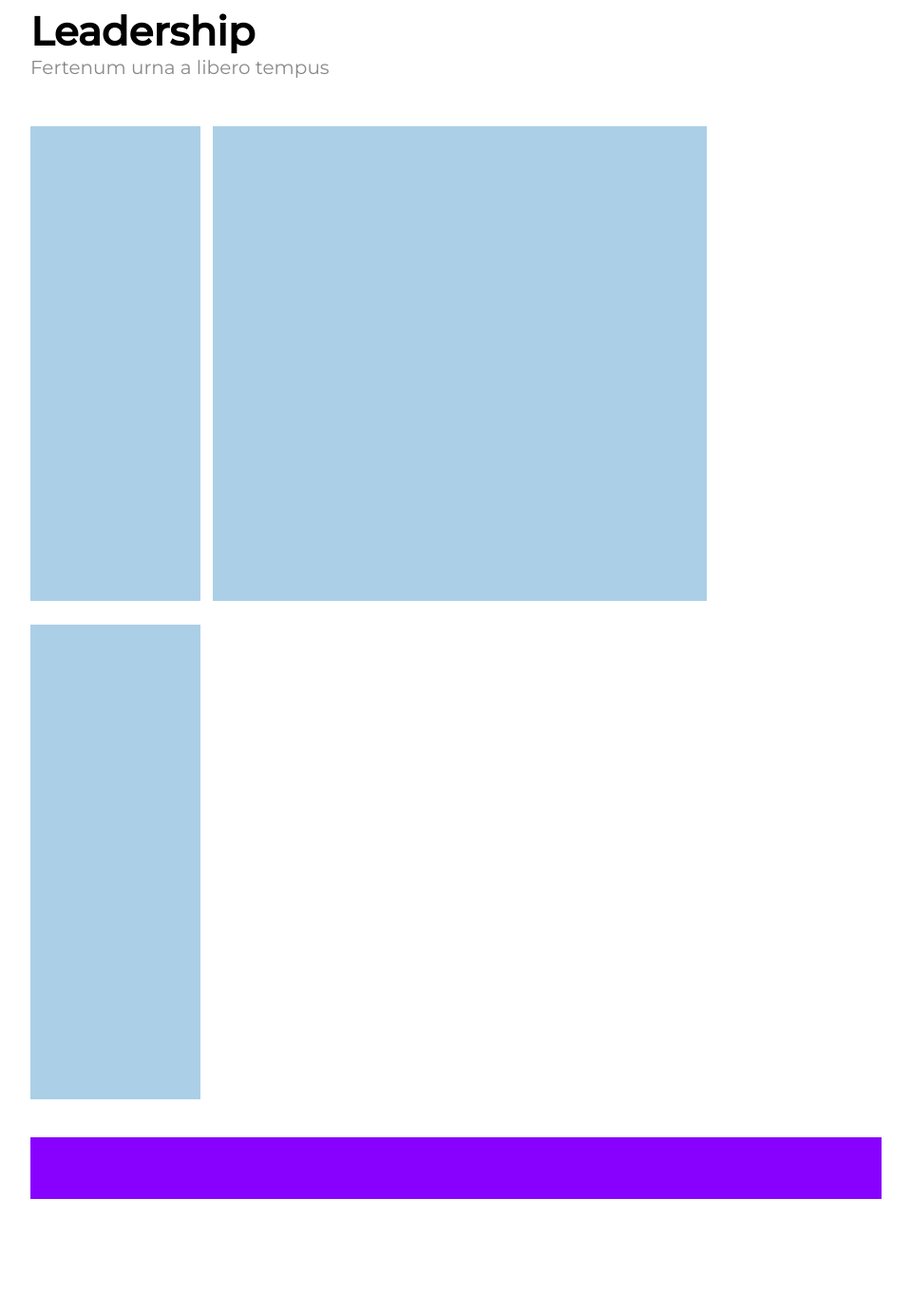
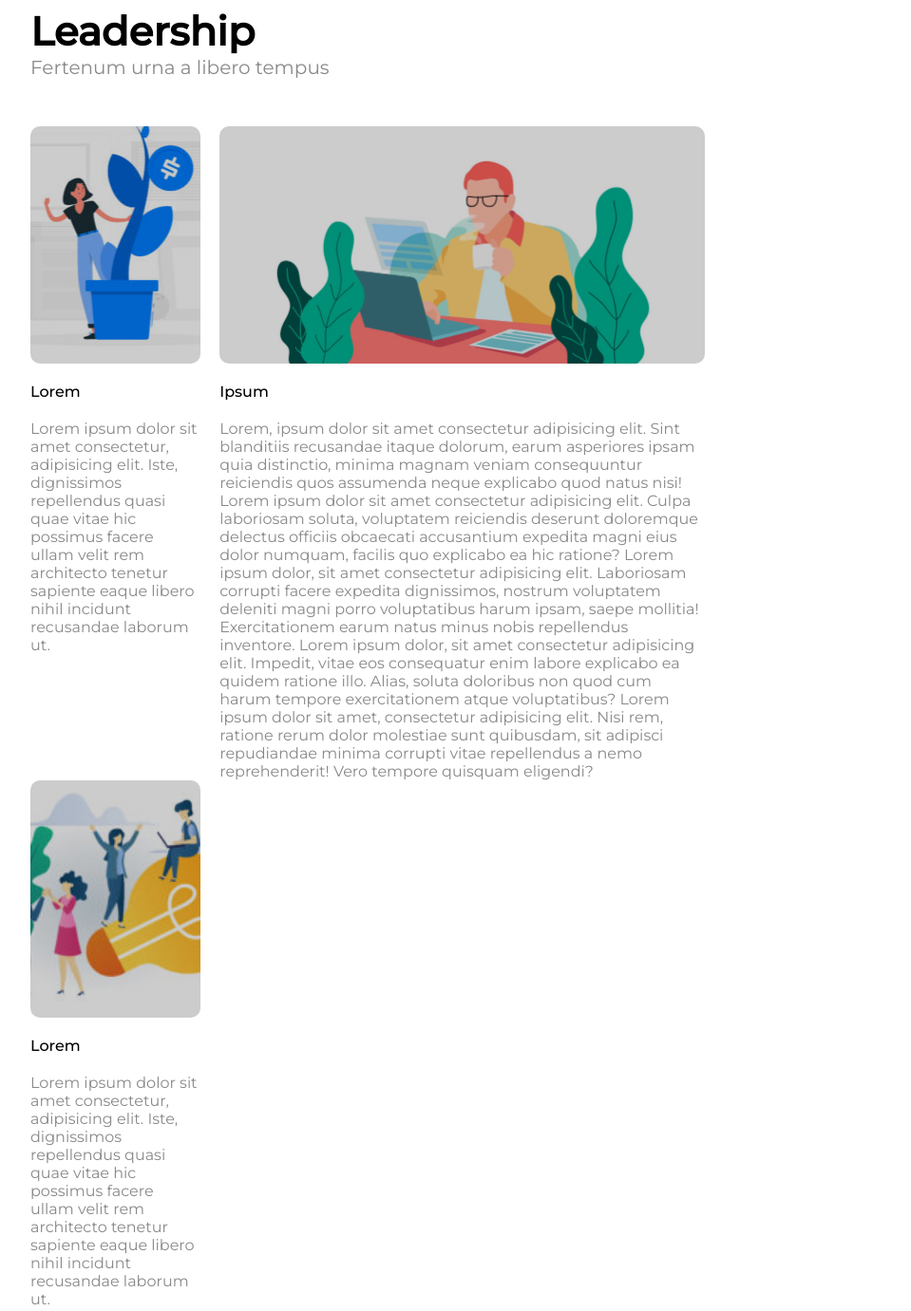
Before and after one commit to luirusso/htmlcss-wp, a plain HTML site: page index.html in a window 1280 px wide. Shown: the part 820-2201 px from the top of the page at 95% size, without its empty margins (160-1119 px from the left). Before the commit the page ends 2108 px from the top, so only its background shows below. Drawn offline with Linux system fonts and the light colour scheme.

Commit message:
shaped and styled floating section

```diff
--- a/css/main.css
+++ b/css/main.css
@@ -91,6 +91,41 @@ nav ul li a:hover {
     font-size: 20px;
 }
 
+/* FLOAT SECTION */
+.aside-img1 {
+    height: 250px;
+    background-image: url(../img/img-1.jpg);
+    background-position: center;
+    border-radius: 10px;
+    box-shadow: inset 0 0 0 1000px rgba(0,0,0,.2);
+}
+
+.floatsec h4 {
+    margin: 20px auto;
+    font-weight: 500;
+}
+
+.floatsec p {
+    color: #898989;
+}
+
+.mid-img {
+    background-image: url(../img/banner-2.jpg);
+    background-position: center;
+    background-size: cover;
+    height: 250px;
+    border-radius: 10px;
+    box-shadow: inset 0 0 0 1000px rgba(0,0,0,.2);
+}
+
+.aside-img2 {
+    height: 250px;
+    background-image: url(../img/img-3.jpg);
+    background-position: center;
+    background-size: cover;
+    border-radius: 10px;
+    box-shadow: inset 0 0 0 1000px rgba(0,0,0,.2);
+}
 /* UTILITIES */
 .mb-50px {
     margin-bottom: 50px;
@@ -146,6 +181,6 @@ nav ul li a:hover {
 }
 
 .mid {
-    width: 58%;
-    margin: 0 13px;
+    width: 57%;
+    margin: 0 20px;
 }
--- a/index.html
+++ b/index.html
@@ -66,15 +66,40 @@
                 </span>
             </section>
             <!-- Floating section -->
-            <div class="clearfix">
+            <div class="floatsec clearfix">
                 <aside class="left">
-                    <div class="debug-box thirdblock"></div>
+                    <div class="aside-img1">
+                    </div>
+                    <h4>
+                        Lorem
+                    </h4>
+                    <p>
+                        Lorem ipsum dolor sit amet consectetur, adipisicing elit. Iste, dignissimos repellendus quasi quae vitae hic possimus facere ullam velit rem architecto tenetur sapiente eaque libero nihil incidunt recusandae laborum ut.
+                    </p>
                 </aside>
                 <section class="mid">
-                    <div class="debug-box thirdblock"></div>
+                    <div class="mid-img">
+                    </div>
+                    <h4>
+                        Ipsum
+                    </h4>
+                    <p>
+                        Lorem, ipsum dolor sit amet consectetur adipisicing elit. Sint blanditiis recusandae itaque dolorum, earum asperiores ipsam quia distinctio, minima magnam veniam consequuntur reiciendis quos assumenda neque explicabo quod natus nisi!
+                        Lorem ipsum dolor sit amet consectetur adipisicing elit. Culpa laboriosam soluta, voluptatem reiciendis deserunt doloremque delectus officiis obcaecati accusantium expedita magni eius dolor numquam, facilis quo explicabo ea hic ratione?
+                        Lorem ipsum dolor, sit amet consectetur adipisicing elit. Laboriosam corrupti facere expedita dignissimos, nostrum voluptatem deleniti magni porro voluptatibus harum ipsam, saepe mollitia! Exercitationem earum natus minus nobis repellendus inventore.
+                        Lorem ipsum dolor, sit amet consectetur adipisicing elit. Impedit, vitae eos consequatur enim labore explicabo ea quidem ratione illo. Alias, soluta doloribus non quod cum harum tempore exercitationem atque voluptatibus?
+                        Lorem ipsum dolor sit amet, consectetur adipisicing elit. Nisi rem, ratione rerum dolor molestiae sunt quibusdam, sit adipisci repudiandae minima corrupti vitae repellendus a nemo reprehenderit! Vero tempore quisquam eligendi?
+                    </p>
                 </section>
                 <aside class="right">
-                    <div class="debug-box thirdblock"></div>
+                    <div class="aside-img2">
+                    </div>
+                    <h4>
+                        Lorem
+                    </h4>
+                    <p>
+                        Lorem ipsum dolor sit amet consectetur, adipisicing elit. Iste, dignissimos repellendus quasi quae vitae hic possimus facere ullam velit rem architecto tenetur sapiente eaque libero nihil incidunt recusandae laborum ut.
+                    </p>
                 </aside>
             </div>
         </div>
```
